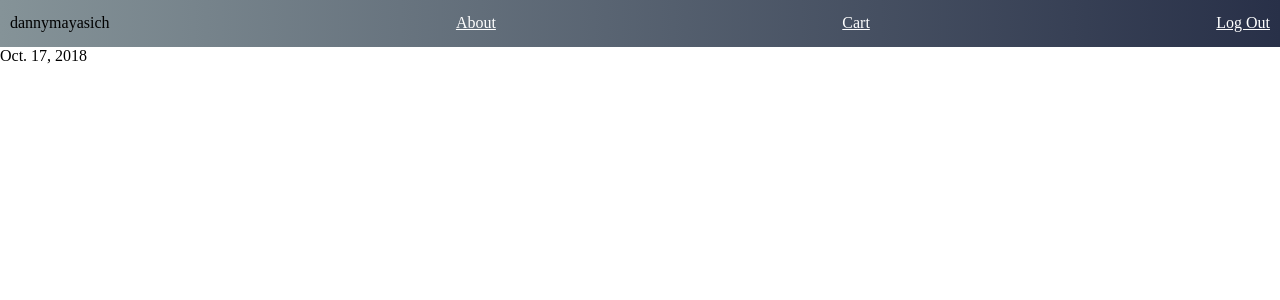
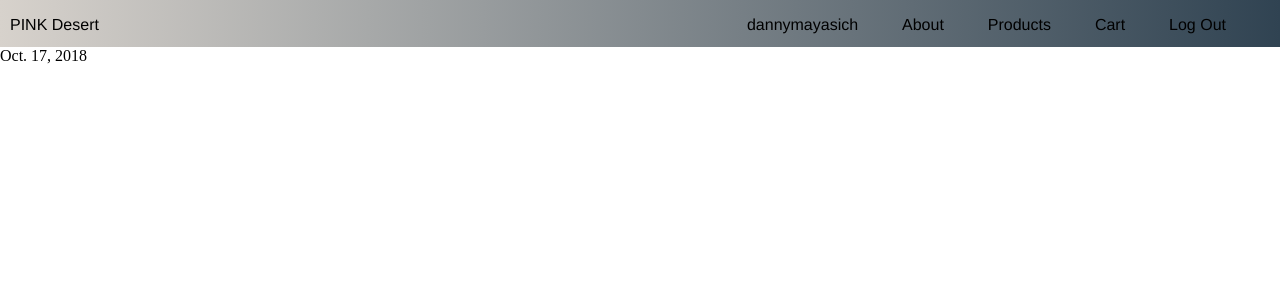
Before and after one commit to dmay08/weird-millennial, a Django app: page /cart/ in a window 1280 px wide. Shown: the top 300 px of the page. Run offline with Django 3.2, Linux system fonts and the light colour scheme; a user stored in the database is signed in; data comes from the database, SQL or seed files in the repository; data that the repository does not hold is empty.

Commit message:
join table complete, add_to_cart NOT fully working yet

```diff
--- a/main_app/admin.py
+++ b/main_app/admin.py
@@ -1,6 +1,7 @@
 from django.contrib import admin
-from .models import Product, Order
+from .models import Product, Order, LineItem
 
 # Register your models here.
 admin.site.register(Product)
 admin.site.register(Order)
+admin.site.register(LineItem)
--- a/main_app/forms.py
+++ b/main_app/forms.py
@@ -1,5 +1,11 @@
 from django.forms import ModelForm, Form, CharField, PasswordInput
+from .models import LineItem
 
 class LoginForm(Form):
     username = CharField(label="User Name", max_length=64)
     password = CharField(widget=PasswordInput())
+
+class LineItemForm(ModelForm):
+    class Meta:
+        model = LineItem
+        fields = ['size', 'quantity']
--- a/main_app/models.py
+++ b/main_app/models.py
@@ -1,6 +1,14 @@
 from django.db import models
 from django.contrib.auth.models import User
 from datetime import date
+
+SIZES = (
+    ('XS', 'Extra Small'),
+    ('S', 'Small'),
+    ('M', 'Medium'),
+    ('L', 'Large'),
+    ('XL', 'Extra Large'),
+)
 
 class Product(models.Model):
     name = models.CharField(max_length=100)
@@ -22,3 +30,14 @@ class Order(models.Model):
             user=user # latter user has to match user param above
         )
         return cart #unpaid order for user
+
+class LineItem(models.Model):
+    quantity = models.IntegerField(default=1)
+    size = models.CharField(
+        max_length=2,
+        choices=SIZES,
+        default=SIZES[3][0]
+    )
+    # foreign key info: (also imported 'Product' above)
+    order = models.ForeignKey(Order, on_delete=models.CASCADE)
+    product = models.ForeignKey(Product, on_delete=models.CASCADE )
--- a/main_app/static/style.css
+++ b/main_app/static/style.css
@@ -9,41 +9,111 @@ body, html {
 
 #big {
     background-image: url("https://imgur.com/xkwI9hY.jpg");
-    height: 100vh;
+    height: 95vh;
     background-position: center;
     background-repeat: no-repeat;
     background-size: cover;
 
 }
 
-.big h1{
-    position: absolute;
-    top: 40%;
-    left: 50%;
-    transform: translate(-50%, -50%);
-    opacity: 0.8;
-    padding: 300px;
-    color: black;
-    font-size: 25px;
-    font-weight: 100;
-    width: 100%;
-    z-index: 1;
+#id_size {
+    font-family: helvetica;
+}
+
+#id_quantity {
+    font-family: helvetica;
+}
+
+#logo {
+    text-align: center;
+    margin: auto;
+    width: 50%;
+    min-width: 300px;
+    padding-top: 15%;
+    padding-left: 15%;
+}
+
+#detail_wrap {
+    display: flex;
+}
+
+#pic_and_add {
+    flex-direction: column;
+}
+
+#add_button {
+    margin-left: 220px;
+    height: 40px;
+    width: 150px;
+    text-align: center;
+    padding-top: 10px;
+    background-color: #859398;
+}
+
+/* @font-face {
+    font-family: myFirstFont;
+    src: url(chlakh_demo.ttf);
+} */
+
+#navigation {
+    /* font-family: myFirstFont; */
+    font-family: Helvetica;
+    display: flex;
+    justify-content: space-between;
+}
+
+.logo_div {
+    width: 55%;
+    min-width: 100px;
+    height: 5vh;
+    padding-top: 16px;
+    display: flex;
+    justify-content: flex-start;
+
+}
+
+.nav_buttons {
+    width: 45%;
+    min-width: 320px;
+    padding-top: 16px;
+    display: flex;
+    justify-content: space-evenly;
 }
 
 nav a {
     color: white;
+    font-family: Helvetica;
 }
 
 nav {
-    background: #283048;  /* fallback for old browsers */
-    background: -webkit-linear-gradient(to right, #859398, #283048);  /* Chrome 10-25, Safari 5.1-6 */
-    background: linear-gradient(to right, #859398, #283048); /* W3C, IE 10+/ Edge, Firefox 16+, Chrome 26+, Opera 12+, Safari 7+ */
-    text-align:center;
+    background-image: linear-gradient(to right, #d7d2cc 0%, #304352 100%);
     height: 5vh;
     min-height: 47px;
-    padding-top: 14px;
     padding-left: 10px;
     padding-right: 10px;
     display: flex;
     justify-content: space-between;
 }
+
+.product_wrap {
+    display: inline-block;
+    padding-left: 20px;
+    padding-top: 20px;
+    text-align: center;
+}
+
+a:-webkit-any-link {
+    text-decoration: none;
+    font-family: Helvetica;
+    color: black;
+}
+
+footer {
+    background-image: linear-gradient(to right, #d7d2cc 0%, #304352 100%);
+    text-align: center;
+    height: 50px;
+}
+
+p label {
+    font-family: helvetica;
+}
--- a/main_app/templates/base.html
+++ b/main_app/templates/base.html
@@ -9,16 +9,27 @@
     <link rel="stylesheet" type="text/css" href="{% static 'style.css' %}">
 </head>
 <body>
-    <nav>
+    <nav id="navigation">
         {% if user.is_authenticated %}
+            <div class="logo_div">
+                <a href="/">PINK Desert</p>
+            </div>
+            <div class="nav_buttons">
                 <span>{{user.username}}</span>
                 <a href="/about">About</a>
-            <a href=#>Cart</a>
+                <a href="/products">Products</a>
+                <a href="/cart">Cart</a>
                 <a href="{% url 'logout' %}">Log Out</a>
+            </div>
         {% else %}
+            <div class="logo_div">
+                <a href="/">PINK Desert</p>
+            </div>
+            <div class="nav_buttons">
                 <a href="/about">About</a>
                 <a href="{% url 'signup' %}">Sign Up</a>
                 <a href="{% url 'login' %}">Log In</a>
+            </div>
         {% endif %}
     </nav>
     <main>
--- a/main_app/templates/cart.html
+++ b/main_app/templates/cart.html
@@ -1,7 +1,20 @@
 {% extends 'base.html' %}
 {% block content %}
 
+<div>
+    {{cart.date}}
+</div>
 
-{{cart.date}}
+<div>
+    {% for line_item in cart.lineitem_set.all %}
+        <div>
+            <p>{{line_item.product.name}}</p>
+            <p>{{line_item.product.price}}</p>
+            <p>{{line_item.quantity}}</p>
+            <p>{{line_item.size}}</p>
+        </div>
+    {% endfor %}
+</div>
+
 
 {% endblock %}
--- a/main_app/urls.py
+++ b/main_app/urls.py
@@ -8,7 +8,7 @@ urlpatterns = [
     path('logout/', views.logout_view, name="logout"),
     path('signup/', views.signup, name='signup'),
     path('products/', views.ProductList.as_view(), name='product_list'),
-    path('products/<int:pk>', views.ProductDetail.as_view(), name='product_detail'), #have to use 'pk' for DetailView
+    path('products/<int:product_id>', views.product_detail, name='product_detail'), #have to use 'pk' for DetailView
     path('add_to_cart/<int:product_id>', views.add_to_cart, name='add_to_cart'),
     path('cart/', views.cart_detail, name='cart_detail'),
 ]
--- a/main_app/views.py
+++ b/main_app/views.py
@@ -1,24 +1,37 @@
 from django.shortcuts import render, redirect
 from django.http import HttpResponse, HttpResponseRedirect
-from .forms import LoginForm
+from .forms import LoginForm, LineItemForm
 from django.contrib.auth import authenticate, login, logout
 from django.contrib.auth.forms import UserCreationForm
 from django.views.generic import ListView, DetailView
-from .models import Product, Order
+from .models import Product, Order, LineItem
 
 # Create your views here.
-class ProductDetail(DetailView):
-    model = Product
-    template_name = 'products/product_detail.html'
+
+# def PRODUCT_DETAIL = IMPORTANT FOR ASSESSMENT 2 (and "def add_to_cart")
+def product_detail(request, product_id):
+    product = Product.objects.get(id=product_id)
+    line_item_form = LineItemForm()
+    return render(request, 'products/product_detail.html', {
+        'product': product,
+        'form': line_item_form # in "product_detail.html" > use "form"!!
+    })
 
 class ProductList(ListView):
     model = Product
     # inside of template will be a 'product_list'
     template_name = 'products/product_list.html'
 
-#not sure about this one
 def add_to_cart(request, product_id): # product_id = URLS.PY <___>
-    # code for adding to cart
+    # get order
+    order = Order.cart(request.user)
+
+    line_item, created = LineItem.objects.get_or_create(order=order, product_id=product_id)
+    print(line_item.size)
+    if not created:
+        line_item.quantity += int(request.POST['quantity'])
+        line_item.size = request.POST['size']
+        line_item.save()
     return redirect('/cart')
 
 def cart_detail(request):
@@ -26,7 +39,8 @@ def cart_detail(request):
     return render(request, 'cart.html', {'cart': cart})
 
 def index(request):
-    return render(request, 'index.html')
+    products = Product.objects.all() # this allows me to view product list on index.html
+    return render(request, 'index.html', { 'products': products })
 
 def about(request):
     return render(request, 'about.html')
```
Also changed, not shown: main_app/templates/index.html (+13 -1 lines), main_app/templates/products/product_detail.html (+17 -4 lines), main_app/templates/products/product_list.html (+4 -6 lines), main_app/migrations/0005_lineitem.py (added), main_app/migrations/0006_auto_20181016_1844.py (added). Lines whose indentation alone changed are shown as unchanged.
